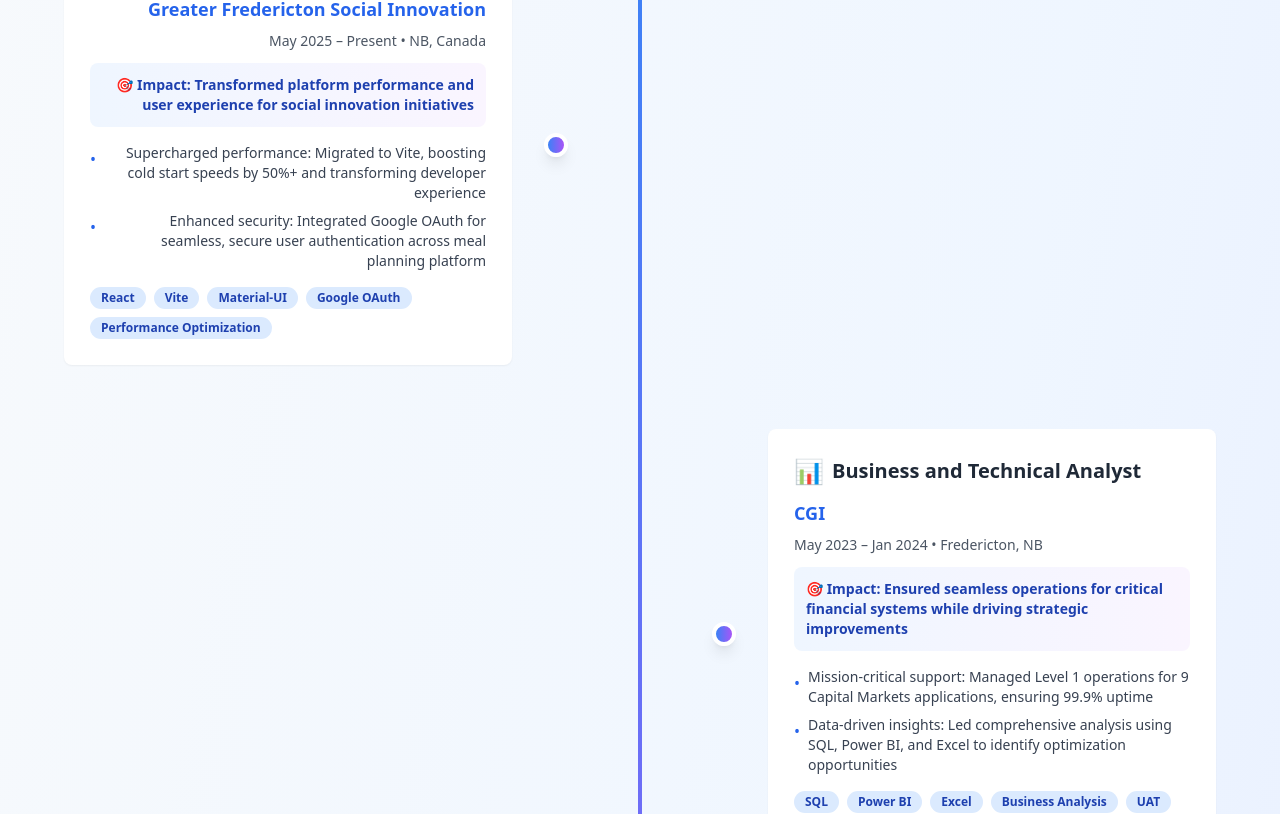
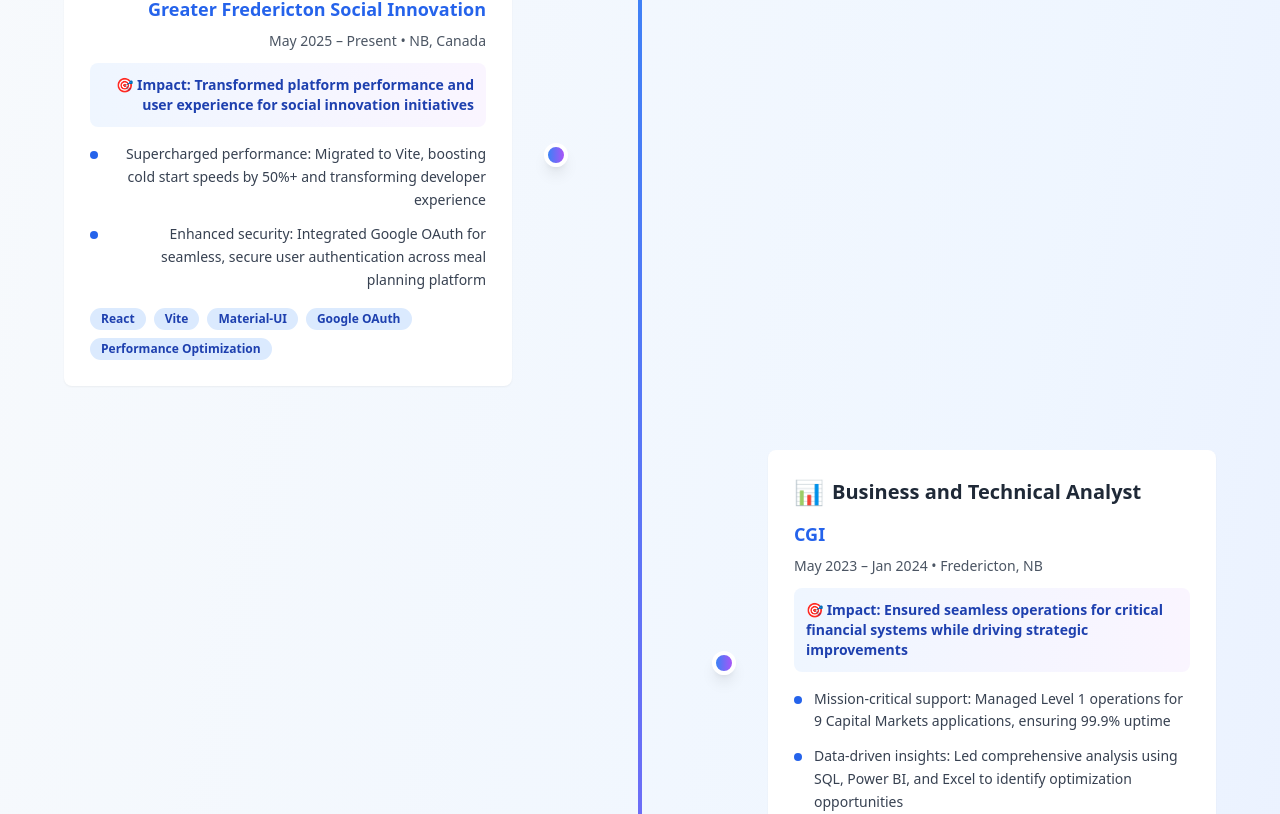
Before and after one commit to dasarisaichandana/saichandanadasari-portfolio, a React (Vite) app: page / in a window 1280 px wide. Shown: the part 1191-2005 px from the top of the page. Built offline with nearby package versions, Linux system fonts and the light colour scheme.

Commit message:
Fix: Improve TimelineSection formatting
Adjust the formatting of the work experience cards to ensure consistent display.

```diff
--- a/src/components/TimelineSection.tsx
+++ b/src/components/TimelineSection.tsx
@@ -99,11 +99,11 @@ const TimelineSection = () => {
                       </p>
                     </div>
 
-                    <div className="space-y-2 mb-4">
+                    <div className="space-y-3 mb-4">
                       {exp.achievements.slice(0, 2).map((achievement, idx) => (
-                        <div key={idx} className="flex items-start gap-2">
-                          <span className="text-blue-600 mt-1">•</span>
-                          <p className="text-sm text-gray-700 dark:text-gray-300 flex-1">{achievement}</p>
+                        <div key={idx} className="flex items-start gap-3">
+                          <div className="w-2 h-2 bg-blue-600 rounded-full mt-2 flex-shrink-0"></div>
+                          <p className="text-sm text-gray-700 dark:text-gray-300 leading-relaxed">{achievement}</p>
                         </div>
                       ))}
                     </div>
```
